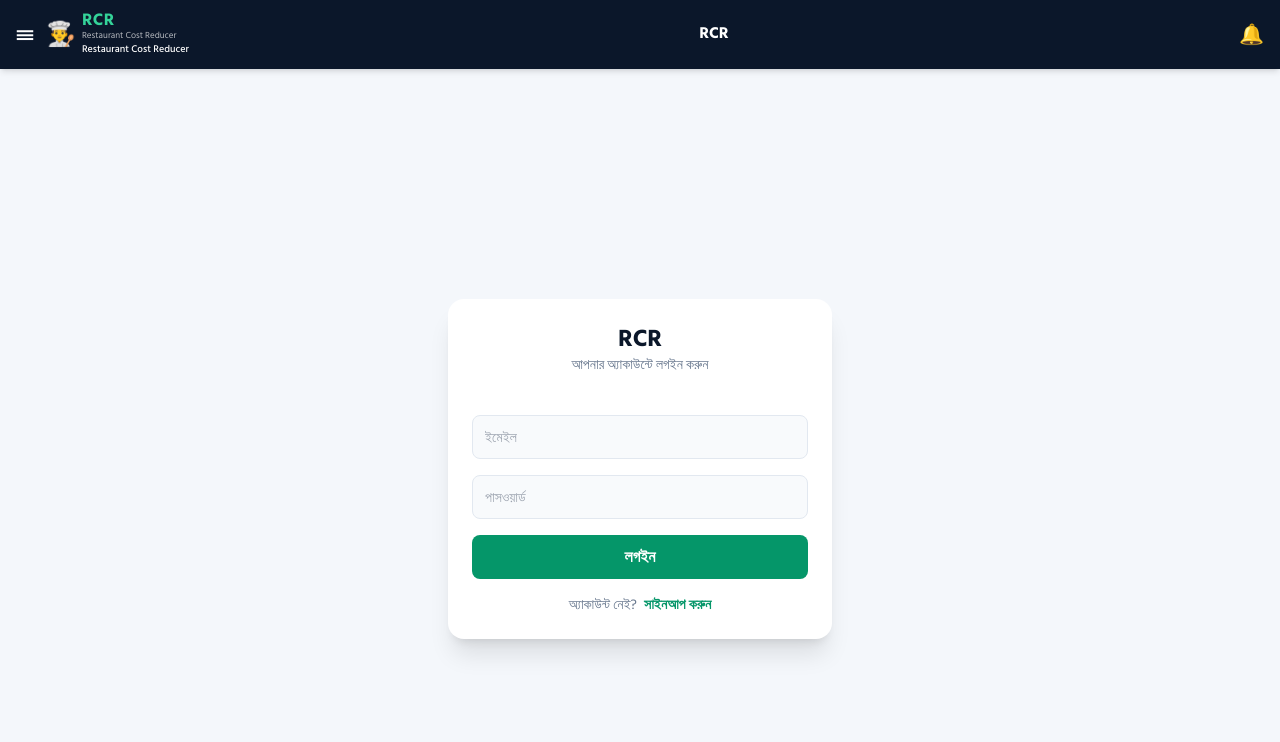
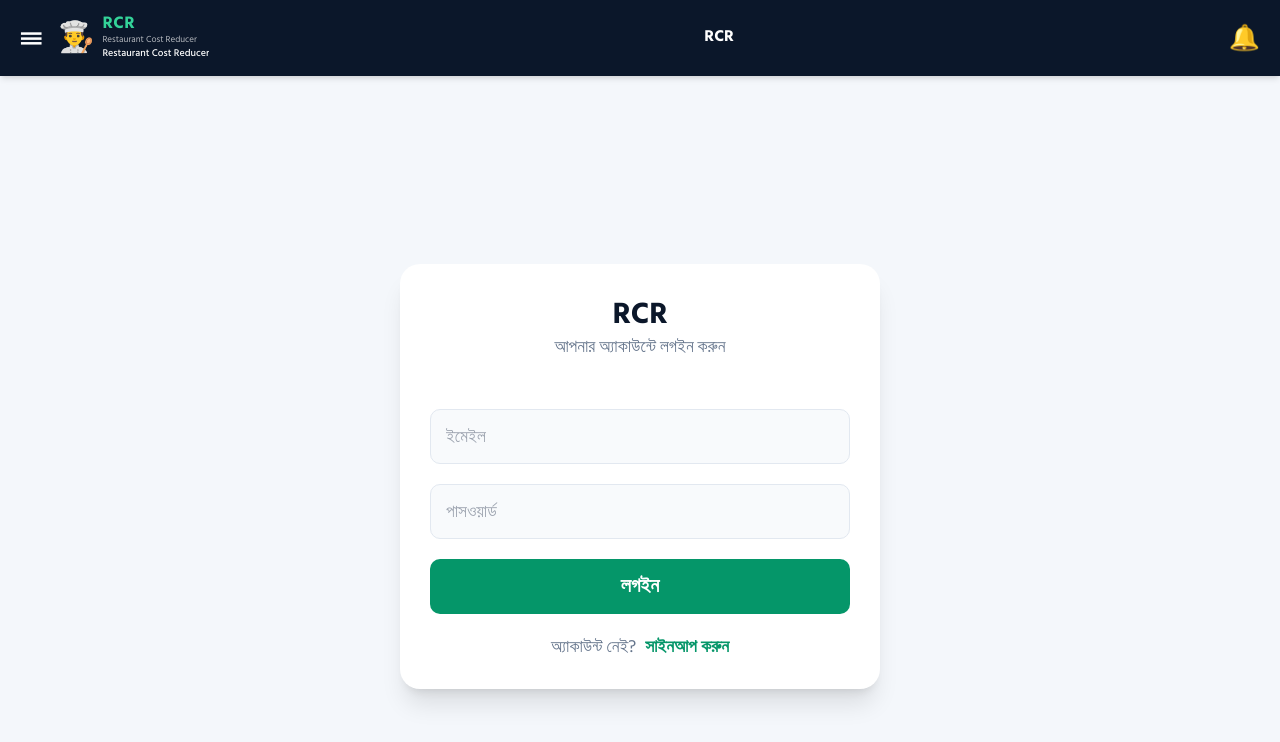
Before and after one commit to ls-kit/res, a Vue app: page /#/login in a window 1280 px wide. Shown: the top 742 px of the page. Built offline with nearby package versions, Linux system fonts and the light colour scheme; no server answers.

Commit message:
font issue

```diff
--- a/index.html
+++ b/index.html
@@ -2,7 +2,7 @@
 <html lang="bn">
   <head>
     <meta charset="UTF-8" />
-    <meta name="viewport" content="width=device-width, initial-scale=1.0, maximum-scale=1.0, user-scalable=no, viewport-fit=cover" />
+    <meta name="viewport" content="width=device-width, initial-scale=0.9, maximum-scale=1.0, user-scalable=no, viewport-fit=cover" />
     <meta name="theme-color" content="#1A365D" />
     <meta name="apple-mobile-web-app-capable" content="yes" />
     <meta name="mobile-web-app-capable" content="yes" />
--- a/src/style.css
+++ b/src/style.css
@@ -4,6 +4,10 @@
 
 html, body, #app {
   height: 100%;
+}
+/* গ্লোবাল ফন্ট সাইজ স্কেল (মোবাইলের জন্য বড় ও স্পষ্ট) */
+html {
+  font-size: 20px !important; /* ডিফল্ট ১৬px এর বদলে ১৮px */
 }
 
 body {
```
